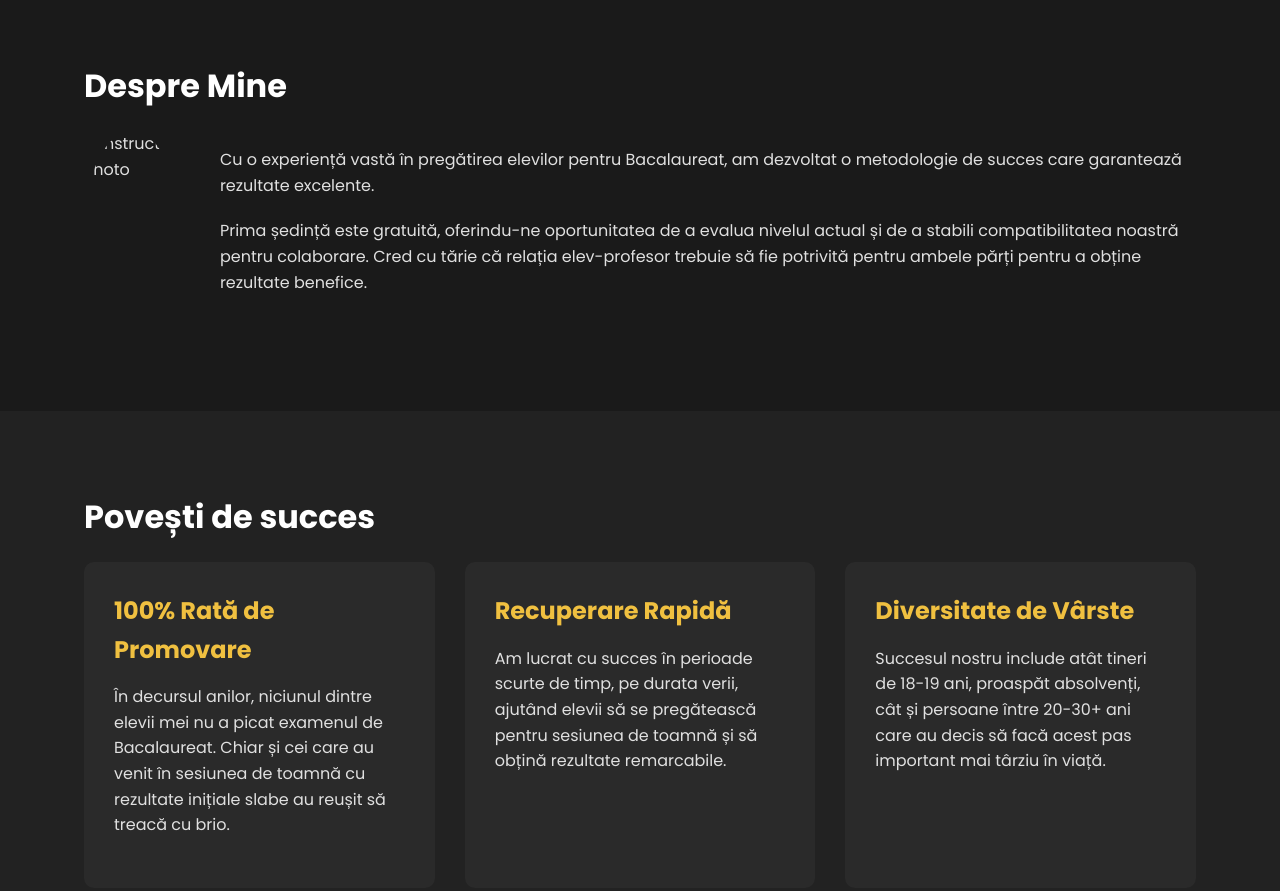
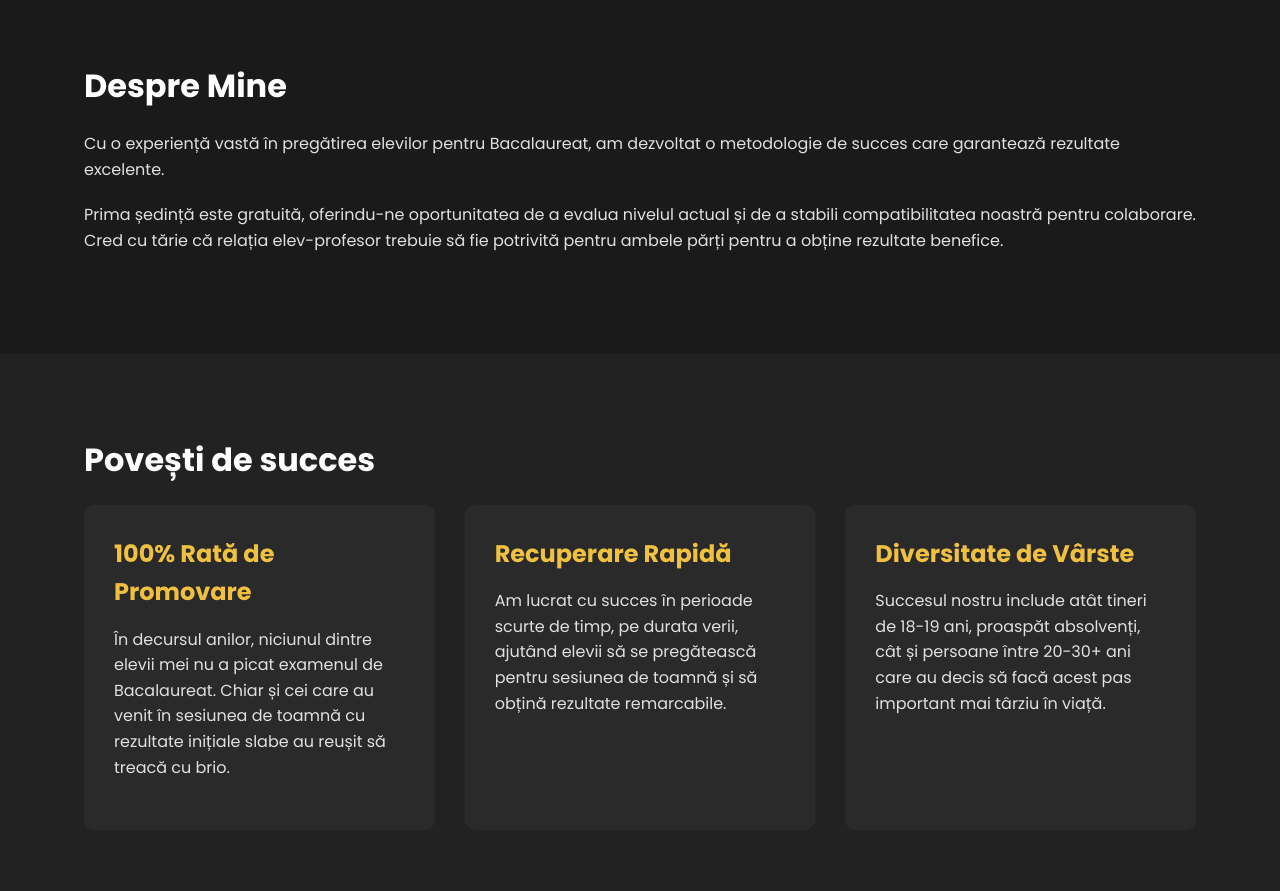
Before and after one commit to iancugeorge/bacalaureat, a plain HTML site: page index.html in a window 1280 px wide. Shown: the part 820-1711 px from the top of the page. Drawn offline with Linux system fonts and the light colour scheme; a script that the page names is missing.

Commit message:
Update index.html

```diff
--- a/index.html
+++ b/index.html
@@ -35,7 +35,7 @@
             <div class="container">
                 <h2>Despre Mine</h2>
                 <div class="about-content">
-                    <img src="path/to/your-photo.jpg" alt="Instructor Photo" class="about-image">
+                    <!--img src="path/to/your-photo.jpg" alt="Instructor Photo" class="about-image"-->
                     <div class="about-text">
                         <p>Cu o experiență vastă în pregătirea elevilor pentru Bacalaureat, am dezvoltat o metodologie de succes care garantează rezultate excelente.</p>
                         <p>Prima ședință este gratuită, oferindu-ne oportunitatea de a evalua nivelul actual și de a stabili compatibilitatea noastră pentru colaborare. Cred cu tărie că relația elev-profesor trebuie să fie potrivită pentru ambele părți pentru a obține rezultate benefice.</p>
```
